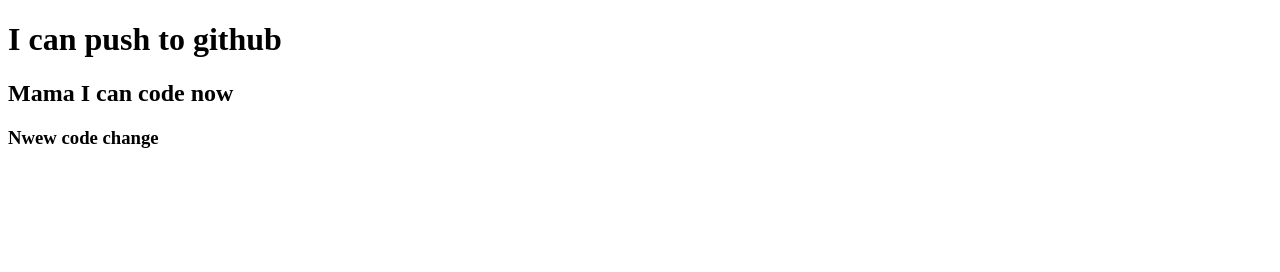
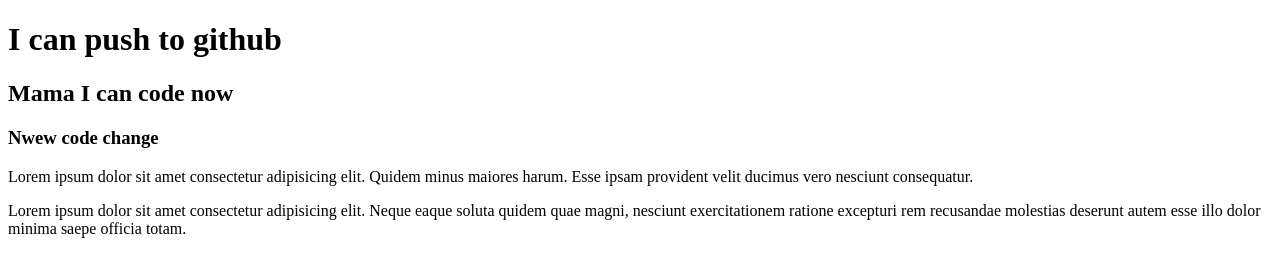
Before and after one commit to Saikat048/My-second-repo, a plain HTML site: page index.html in a window 1280 px wide. Drawn offline with Linux system fonts and the light colour scheme.

```diff
--- a/index.html
+++ b/index.html
@@ -10,5 +10,7 @@
     <h1>I can push to github</h1>
     <h2>Mama I can code now</h2>
     <h3>Nwew code change</h3>
+    <p>Lorem ipsum dolor sit amet consectetur adipisicing elit. Quidem minus maiores harum. Esse ipsam provident velit ducimus vero nesciunt consequatur.</p>
+    <p>Lorem ipsum dolor sit amet consectetur adipisicing elit. Neque eaque soluta quidem quae magni, nesciunt exercitationem ratione excepturi rem recusandae molestias deserunt autem esse illo dolor minima saepe officia totam.</p>
 </body>
 </html>
--- /dev/null
+++ b/style.css
@@ -0,0 +1,6 @@
+h1 {
+    color: royalblue;
+}
+p {
+    background-color: slateblue;
+}
```
